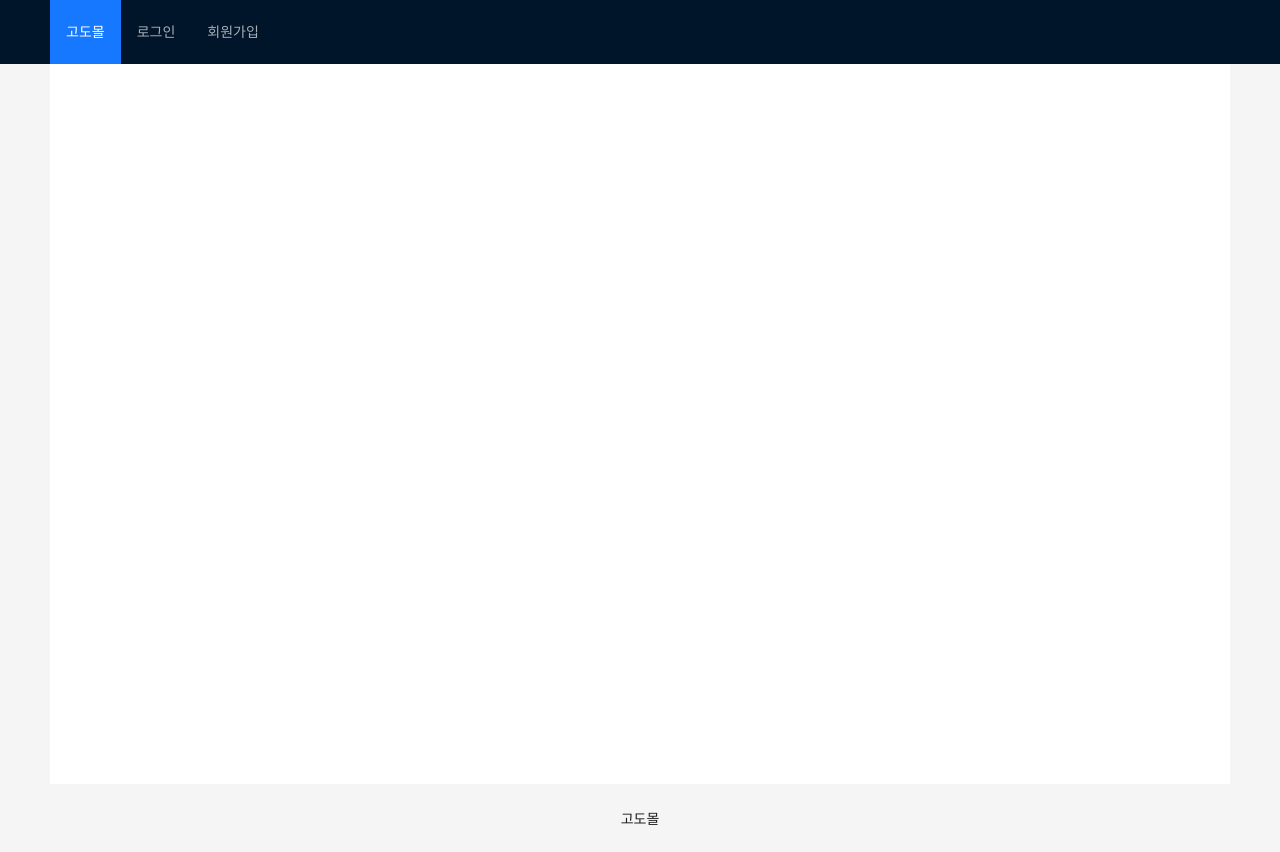
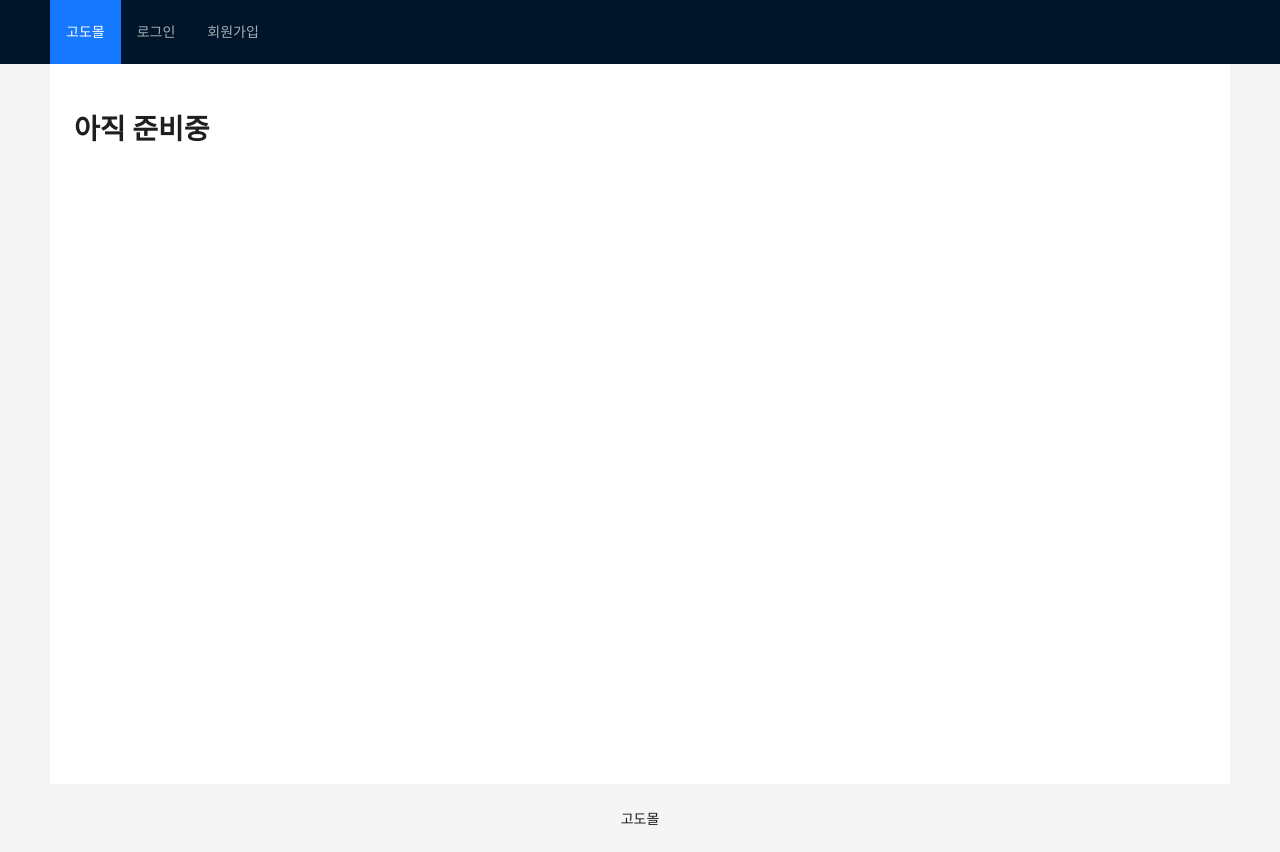
Before and after one commit to practice-server-side/Product-React, a React (Create React App) app: page /myPage in a window 1280 px wide. Before the commit this address had no page. Built offline with nearby package versions, Linux system fonts and the light colour scheme.

Commit message:
myPage 만들기 작업

```diff
--- a/src/App.js
+++ b/src/App.js
@@ -7,6 +7,7 @@ import MainPage from "./page/Main.page.tsx";
 import LoginPage from "./page/Login.page.tsx";
 
 import DefalutLayout from "./components/layouts/DefaultLayout";
+import MyPage from "./page/My.page";
 
 function App() {
   return (
@@ -17,6 +18,7 @@ function App() {
             <Route path="/joinPage" element={<JoinPage />} />
             <Route path="/mainPage" element={<MainPage />} />
             <Route path="/login" element={<LoginPage />} />
+            <Route path="/myPage" element={<MyPage />} />
           </Routes>
         </DefalutLayout>
       </BrowserRouter>
--- /dev/null
+++ b/src/api/cust/GetMyInfo.ts
@@ -0,0 +1 @@
+export type GetMyInfo = {};
--- /dev/null
+++ b/src/page/My.page.tsx
@@ -0,0 +1,11 @@
+import * as React from "react";
+
+export const MyPage = () => {
+  return (
+    <>
+      <h1>아직 준비중</h1>
+    </>
+  );
+};
+
+export default MyPage;
```
